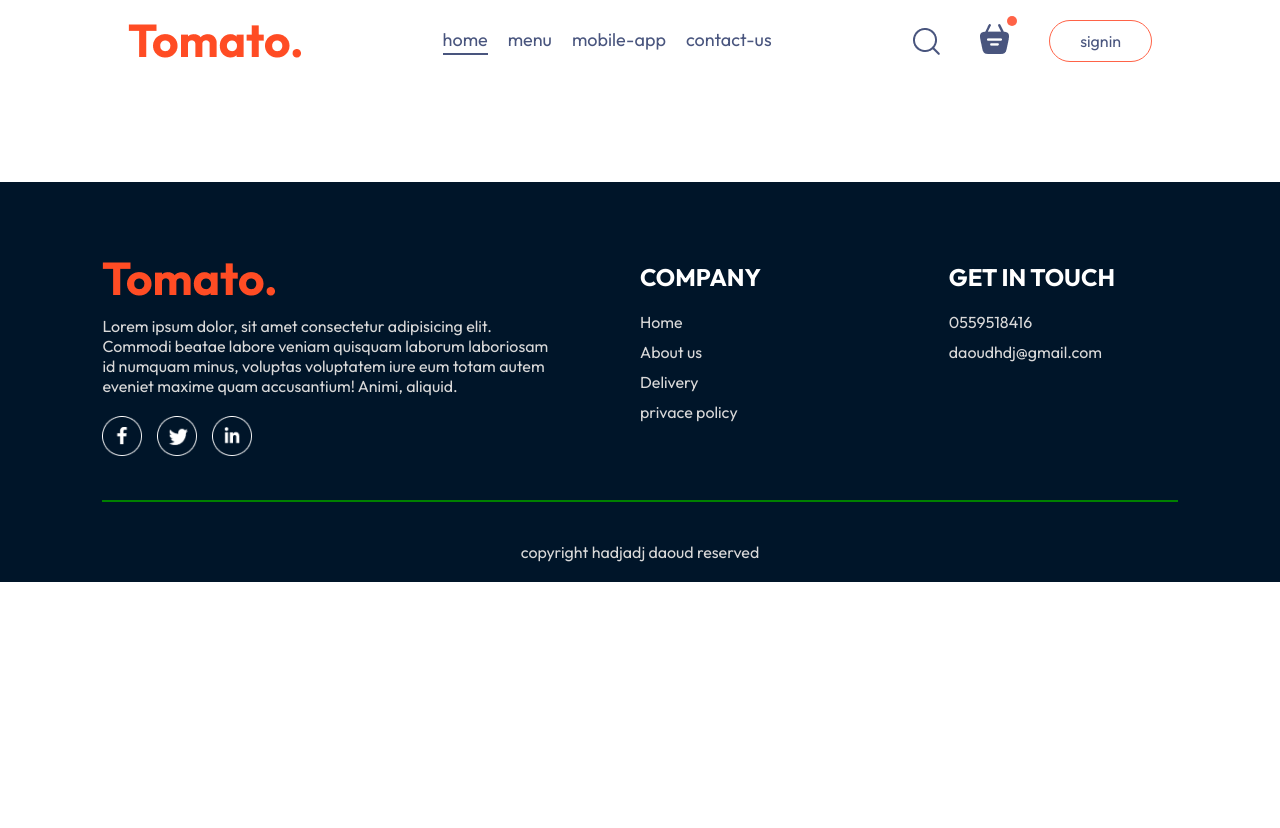
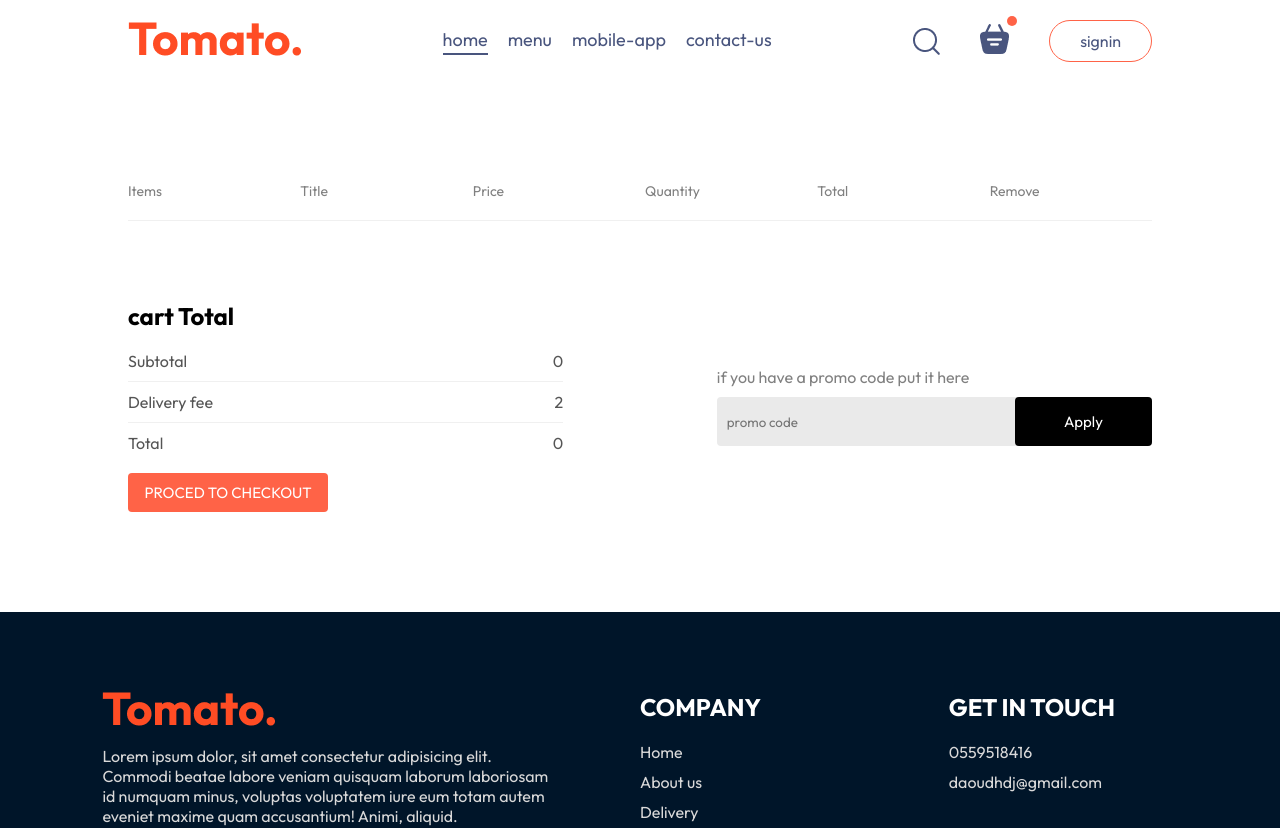
Before and after one commit to HADJADJDAOUD/undre_dev, a React (Vite) app in the folder frontend/: page /cart in a window 1280 px wide. Shown: the top 828 px of the page. Before the commit the page ends 800 px from the top, so only its background shows below. Built offline with nearby package versions, Linux system fonts and the light colour scheme.

Commit message:
completed cart-page

```diff
--- a/frontend/src/components/Navbar/Navbar.jsx
+++ b/frontend/src/components/Navbar/Navbar.jsx
@@ -8,7 +8,7 @@
   const [menu,setMenu] = useState("home")
   return (
     <div className='navbar'>
-      <img src={assets.logo} alt="" />
+      <Link to='/' ><img src={assets.logo} alt="" /></Link>
       <ul className="navbar-menu">
         <Link  onClick={()=>setMenu("home")} className={menu==="home"?"active":""} >home</Link>
         <a href='#explore-menu' onClick={()=>setMenu("menu")} className={menu==="menu"?"active":""} >menu</a>
@@ -18,7 +18,7 @@
       <div className="navbar-right">
         <img src={assets.search_icon} alt="" />
         <div className="navbar-search-icon">
-          <img src={assets.basket_icon} alt="" />
+          <Link to='/cart' ><img   src={assets.basket_icon} alt="" /></Link>
           <div className="dot"></div>
 
         </div>
--- a/frontend/src/components/StoreContext.jsx
+++ b/frontend/src/components/StoreContext.jsx
@@ -13,7 +13,7 @@
     }));
   };
 
-  const removeFromcart = (itemID) => {
+  const removeFromCart = (itemID) => {
     setcartItems((prev) => {
       if (!prev[itemID]) return prev; // Prevent negative values
       const updatedItems = { ...prev, [itemID]: prev[itemID] - 1 };
@@ -26,7 +26,7 @@
     food_list,
     cartItems,
     addTocart,
-    removeFromcart,
+    removeFromCart,
     setcartItems,
   };
   useEffect(() => {
--- a/frontend/src/pages/Cart/Cart.css
+++ b/frontend/src/pages/Cart/Cart.css
@@ -0,0 +1,122 @@
+.cart{
+    margin-top: 100px;
+}
+
+.cart-items-title{
+
+    display: grid;
+    grid-template-columns: 1fr 1fr 1fr 1fr 1fr 1fr;
+    gap: 10px;
+    align-items: center;
+    color: grey;
+    font-size: 14px;
+}
+.cart-items-item{
+    margin: 10pz 0px;
+    color: black;
+
+}
+
+.cart-items-item img{
+    width: 50px;
+    height: 50px;
+    object-fit: cover;
+    border-radius: 8px;
+}
+
+.cart hr{
+    height: 1px;
+    border: none;
+    background-color: #f0f0f0;
+}
+
+.cart-items-item .cross{
+    cursor: pointer;
+}
+
+.cart-bottom{
+    margin-top : 80px;
+    gap: max(12vw, 20px);
+    display: flex;
+    justify-content: space-between;
+    align-items: center;
+
+}
+.cart-total{
+    flex: 1;
+    display: flex;
+    flex-direction: column;
+    gap: 20px;
+}
+
+.cart-total-details{
+    display: flex;
+    justify-content: space-between;
+    color : #555;
+
+}
+
+.cart-total hr{
+    margin: 10px 0px;
+}
+
+.cart-total button{
+    padding: 10px;
+    border: none;
+    border-radius: 4px;
+    background-color: tomato;
+    color: white;
+    cursor: pointer;
+    font-size: 15px;
+    width: max(15vw, 200px);
+}
+.cart-promo-code{
+    flex:1;
+
+
+}
+
+.cart-promo-code-input{
+    margin-top: 10px;
+    display: flex;
+    justify-content: space-between;
+    background-color: #eaeaea;
+    outline: none;
+
+
+    border-radius: 4px;
+}
+.cart-promo-code button{
+    padding: 10px;
+    border: none;
+    border-radius: 4px;
+    background-color: black;
+    color: white;
+    cursor: pointer;
+    font-size: 15px;
+    width: max(15vw, 200px);
+    padding: 15px 5px;
+}
+
+.cart-promo-code p{
+    color: #808080;
+
+}
+.cart-promo-code-input input{
+    outline: none;
+    border: none;
+    width: 100%;
+    background: transparent;
+    padding: 10px;
+}
+
+
+@media (max-width:750px) {
+    .cart-bottom{
+        flex-direction: column-reverse;
+    }
+    .cart-promo-code{
+        justify-content: start;
+    }
+
+}
--- a/frontend/src/pages/Cart/Cart.jsx
+++ b/frontend/src/pages/Cart/Cart.jsx
@@ -1,11 +1,82 @@
-import React from 'react'
-import './Cart.css'
+import React, { useContext } from "react";
+import "./Cart.css";
+
+import { StoreContext } from "../../components/StoreContext";
 const Cart = () => {
+  const { cartItems, food_list, removeFromCart } = useContext(StoreContext);
+  console.log("this is cart items", cartItems);
+  console.log("this is food list", food_list);
   return (
-    <div>
+    <div className="cart">
+      <div className="cart-items">
+        <div className="cart-items-title">
+          <p>Items</p>
+          <p>Title</p>
+          <p>Price</p>
+          <p>Quantity</p>
+          <p>Total</p>
+          <p>Remove</p>
+        </div>
+        <br />
+        <hr />
+        {food_list.map((item, index) => {
+          if (cartItems[item._id] > 0) {
+            return (
+              <div>
+                <div key={index} className="cart-items-title cart-items-item">
+                  <img src={item.image} alt="" />
+                  <p>{item.name}</p>
+                  <p>${item.price}</p>
+                  <p>{cartItems[item._id]}</p>
+                  <p>${item.price * cartItems[item._id]}</p>
+                  <p onClick={()=>removeFromCart(item._id)} className="cross">X</p>
+                </div>
+                <hr />
+              </div>
+            );
+          }
+          return null;
+        })}
 
+      </div>
+      <div className="cart-bottom">
+        <div className="cart-total">
+          <h2>cart Total</h2>
+          <div>
+            <div className="cart-total-details">
+              <p>Subtotal</p>
+              <p>{0}</p>
+            </div>
+            <hr />
+            <div className="cart-total-details">
+              <p>Delivery fee</p>
+              <p>{2}</p>
+
+            </div>
+            <hr />
+            <div className="cart-total-details">
+              <p>Total</p>
+              <p>{0}</p>
+            </div>
+
+          </div>
+          <button>PROCED TO CHECKOUT</button>
+        </div>
+        <div className="cart-promo-code">
+          <div>
+            <p>if you have a promo code put it here</p>
+            <div className="cart-promo-code-input">
+              <input type="text" placeholder="promo code" />
+              <button>Apply</button>
+
+            </div>
+          </div>
+        </div>
+
+
+      </div>
     </div>
-  )
-}
+  );
+};
 
-export default Cart
+export default Cart;
```
